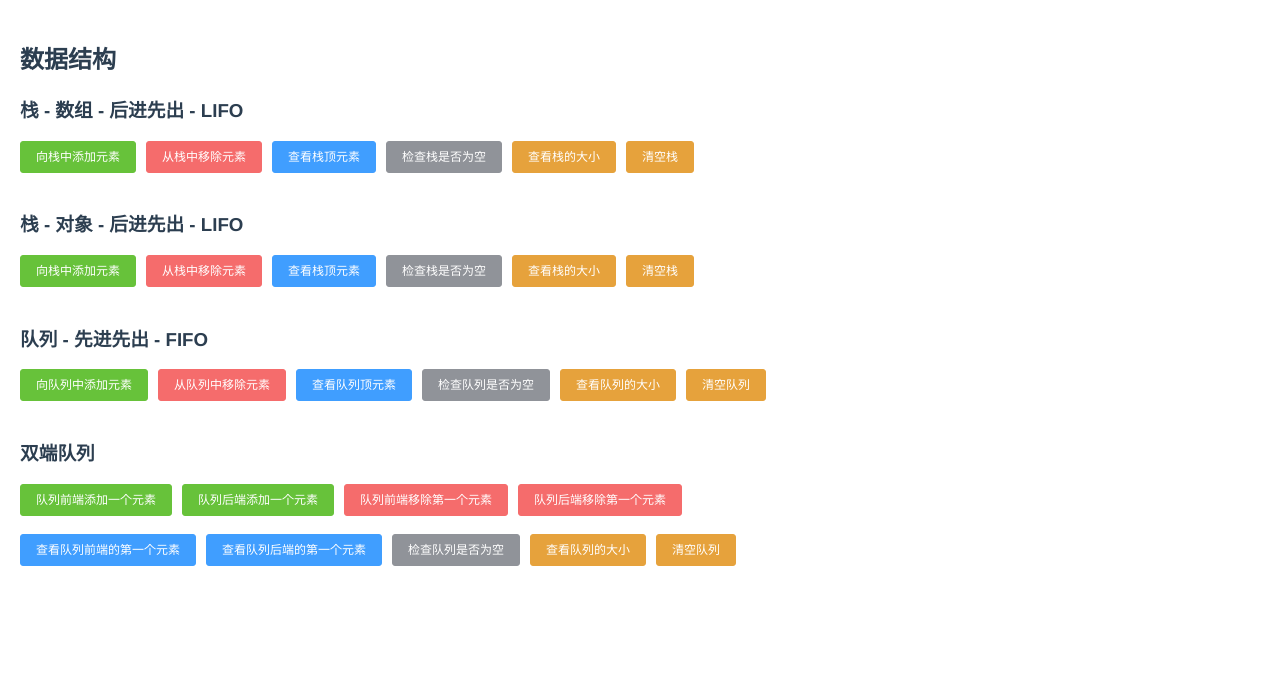
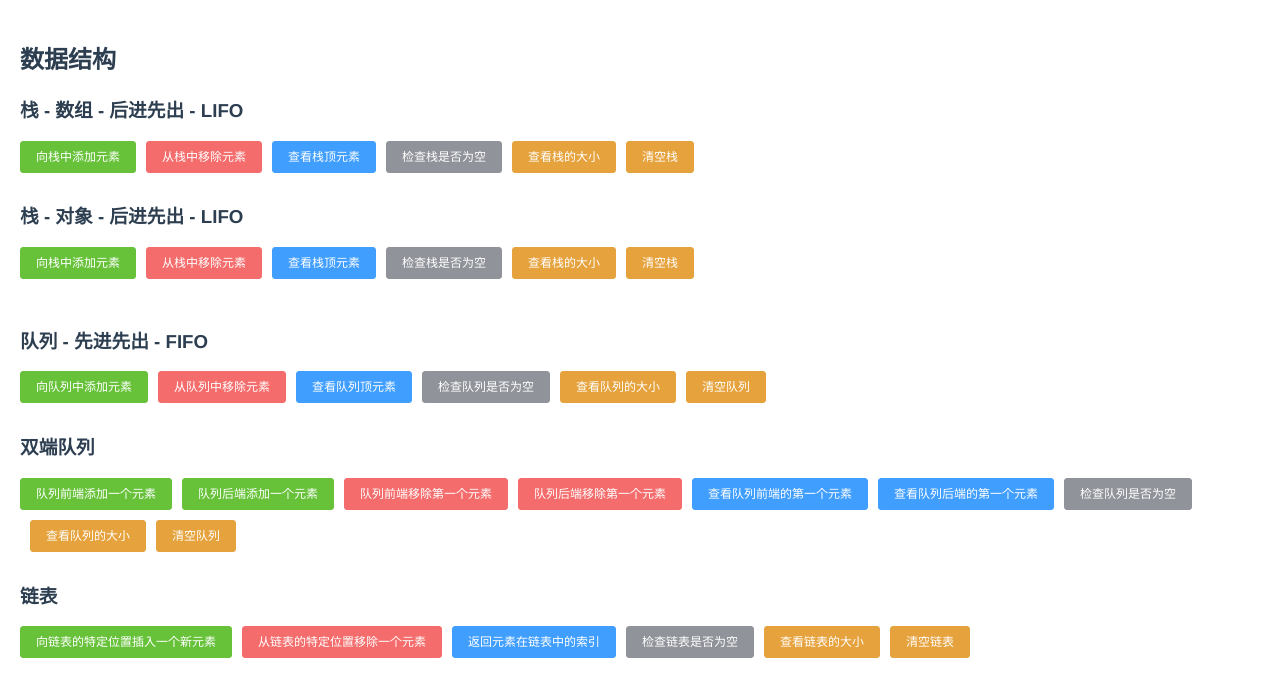
Before and after one commit to Desiresd/vue-project, a Vue app: page /#/dataStructrues in a window 1280 px wide. Shown: the top 696 px of the page. Built offline with nearby package versions, Linux system fonts and the light colour scheme.

Commit message:
更新数据结构测试界面

```diff
--- a/src/views/dataStructrues/algorithm/deque.vue
+++ b/src/views/dataStructrues/algorithm/deque.vue
@@ -1,7 +1,7 @@
 <template>
   <div>
     <h3>{{ name }}</h3>
-    <div>
+    <div class="btn-group">
       <el-button type="success"
                  size="small"
                  @click="addFront">队列前端添加一个元素</el-button>
@@ -14,7 +14,6 @@
       <el-button type="danger"
                  size="small"
                  @click="removeBack">队列后端移除第一个元素</el-button>
-      <br /><br />
       <el-button type="primary"
                  size="small"
                  @click="peekFront"> 查看队列前端的第一个元素</el-button>
@@ -142,4 +141,12 @@ export default {
 </script>
 
 <style lang='scss' scoped>
+.btn-group {
+  display: flex;
+  flex-flow: wrap;
+  justify-content: left;
+  & button {
+    margin-bottom: 10px;
+  }
+}
 </style>
--- a/src/views/dataStructrues/algorithm/dialogAdd.vue
+++ b/src/views/dataStructrues/algorithm/dialogAdd.vue
@@ -9,8 +9,16 @@
              :rules="rules"
              ref="ruleForm"
              label-width="50px">
-      <el-form-item label="内容"
-                    prop="content">
+      <el-form-item v-show="location"
+                    label="位置"
+                    :prop=" location ? 'location': 'locationT'">
+        <el-input-number v-model="ruleForm.location"
+                         controls-position="right"
+                         size="small" />
+      </el-form-item>
+      <el-form-item v-show="content"
+                    label="内容"
+                    :prop=" content ? 'content': 'contentT'">
         <el-input v-model="ruleForm.content"
                   size="small" />
       </el-form-item>
@@ -33,15 +41,27 @@ export default {
     title: {
       type: String,
       default: () => { return 'Add' }
+    },
+    content: {
+      type: Boolean,
+      default: () => { return true }
+    },
+    location: {
+      type: Boolean,
+      default: () => { return false }
     }
   },
   data () {
     return {
       visible: false,
       ruleForm: {
+        location: 0,
         content: ''
       },
       rules: {
+        location: [
+          { required: true, message: '请输入位置', trigger: 'change' }
+        ],
         content: [
           { required: true, message: '请输入内容', trigger: 'change' },
           { min: 1, max: 20, message: '长度在 1 到 20 个字符', trigger: 'change' }
--- a/src/views/dataStructrues/algorithm/queue.vue
+++ b/src/views/dataStructrues/algorithm/queue.vue
@@ -1,7 +1,7 @@
 <template>
   <div>
     <h3>{{ name }}</h3>
-    <div>
+    <div class="btn-group">
       <el-button type="success"
                  size="small"
                  @click="enQueue">向队列中添加元素</el-button>
@@ -102,4 +102,12 @@ export default {
 </script>
 
 <style lang='scss' scoped>
+.btn-group {
+  display: flex;
+  flex-flow: wrap;
+  justify-content: left;
+  & button {
+    margin-bottom: 10px;
+  }
+}
 </style>
--- a/src/views/dataStructrues/algorithm/stack.vue
+++ b/src/views/dataStructrues/algorithm/stack.vue
@@ -1,7 +1,7 @@
 <template>
   <div>
     <h3>{{ nameArr }}</h3>
-    <div>
+    <div class="btn-group">
       <el-button type="success"
                  size="small"
                  @click="pushArr">向栈中添加元素</el-button>
@@ -26,6 +26,7 @@
       </div>
     </div>
     <h3>{{ nameObj }}</h3>
+    <div class="btn-group">
       <el-button type="success"
                  size="small"
                  @click="pushObj">向栈中添加元素</el-button>
@@ -44,6 +45,7 @@
       <el-button type="warning"
                  size="small"
                  @click="clearObj">清空栈</el-button>
+    </div>
     <div>
       <br />
       {{ dataObjString }}
@@ -183,4 +185,12 @@ export default {
 </script>
 
 <style lang='scss' scoped>
+.btn-group {
+  display: flex;
+  flex-flow: wrap;
+  justify-content: left;
+  & button {
+    margin-bottom: 10px;
+  }
+}
 </style>
--- a/src/views/dataStructrues/index.vue
+++ b/src/views/dataStructrues/index.vue
@@ -1,9 +1,14 @@
 <template>
   <div class="data-structrues">
     <h2>数据结构</h2>
+    <!-- 栈 - 数组/对象 - 后进先出 - LIFO -->
     <stack />
+    <!-- 队列 - 先进先出 - FIFO -->
     <queue />
+    <!-- 双端队列 -->
     <deque />
+    <!-- 链表 -->
+    <linked-list />
   </div>
 </template>
 
@@ -11,12 +16,14 @@
 import Stack from './algorithm/stack.vue'
 import Queue from './algorithm/queue.vue'
 import Deque from './algorithm/deque.vue'
+import LinkedList from './algorithm/linkedList.vue'
 export default {
   name: 'index',
   components: {
     Stack,
     Queue,
-    Deque
+    Deque,
+    LinkedList
   },
   data () {
     return {
```
Lines whose indentation alone changed are shown as unchanged.
